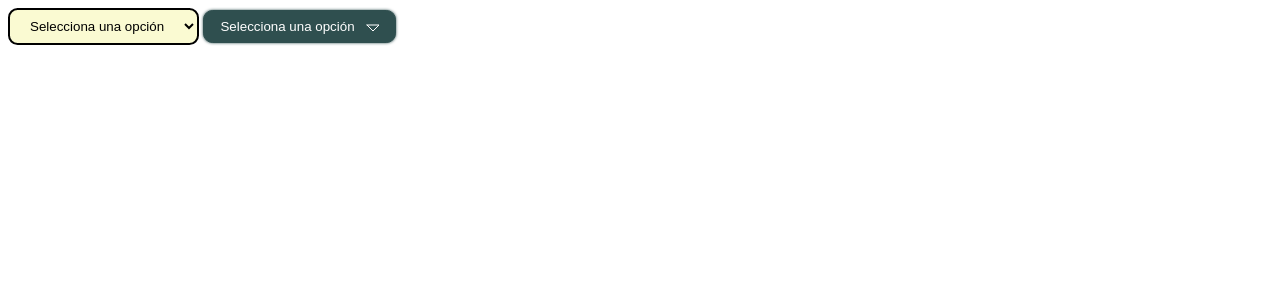
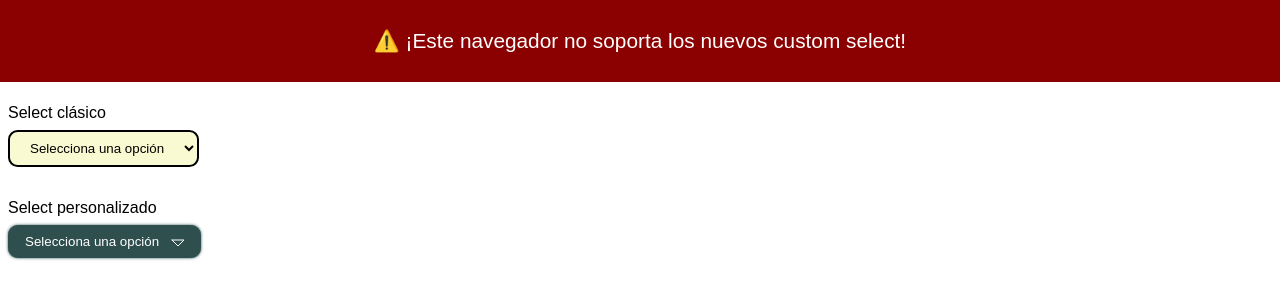
Before and after one commit to reposocratech/custom-select-HTML-CSS, a plain HTML site: page index.html in a window 1280 px wide. Drawn offline with Linux system fonts and the light colour scheme.

Commit message:
Añadido banner de aviso si el navegador no es compatible

```diff
--- a/index.html
+++ b/index.html
@@ -7,8 +7,14 @@
     <title>Selector personalizado</title>
   </head>
   <body>
+    <header>
+      <p>⚠️ ¡Este navegador no soporta los nuevos custom select!</p>
+    </header>
+
+    <main>
       <!-- Select original -->
-    <select class="original-select">
+      <label for="classic-select">Select clásico</label>
+      <select class="original-select" id="classic-select">
         <option value="" hidden selected>Selecciona una opción</option>
         <option value="corazon">
           ❤️ <span class="description">Corazón</span>
@@ -16,15 +22,17 @@
         <option value="sonrisa">
           🙂 <span class="description">Sonrisa</span>
         </option>
-      <option value="lengua">🤪 <span class="description">Payaso</span></option>
+        <option value="lengua">
+          🤪 <span class="description">Payaso</span>
+        </option>
         <option value="ordenador">
           🖥️ <span class="description">Ordenador</span>
         </option>
       </select>
-
       <!-- Select personalizado -->
       <!-- Por el momento los atributos multiple y size no funcionan -->
-    <select class="custom-select">
+      <label for="custom-select">Select personalizado</label>
+      <select class="custom-select" id="custom-select">
         <button>
           <selectedcontent></selectedcontent>
         </button>
@@ -35,10 +43,13 @@
         <option value="sonrisa">
           🙂 <span class="description">Sonrisa</span>
         </option>
-      <option value="lengua">🤪 <span class="description">Payaso</span></option>
+        <option value="lengua">
+          🤪 <span class="description">Payaso</span>
+        </option>
         <option value="ordenador">
           🖥️ <span class="description">Ordenador</span>
         </option>
       </select>
+    </main>
   </body>
 </html>
--- a/style.css
+++ b/style.css
@@ -1,7 +1,3 @@
-body {
-  font-family: sans-serif;
-}
-
 .original-select {
   cursor: pointer;
   margin-block-end: 2rem;
@@ -96,3 +92,38 @@ body {
     }
   }
 }
+
+@layer base {
+  body {
+    font-family: sans-serif;
+  }
+
+  header {
+    background-color: darkred;
+    color: white;
+    text-align: center;
+    font-size: 1.3rem;
+    padding: 0.5rem 1rem;
+    position: fixed;
+    top: 0;
+    left: 0;
+    right: 0;
+
+    @supports (appearance: base-select) {
+      display: none;
+    }
+  }
+
+  main {
+    margin-block-start: 6.5rem;
+
+    @supports (appearance: base-select) {
+      margin-block-start: 0;
+    }
+  }
+
+  label {
+    display: block;
+    margin-block-end: 0.5rem;
+  }
+}
```
Lines whose indentation alone changed are shown as unchanged.
